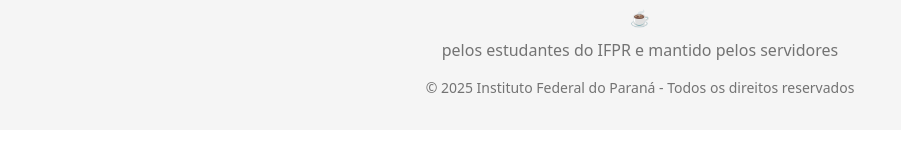
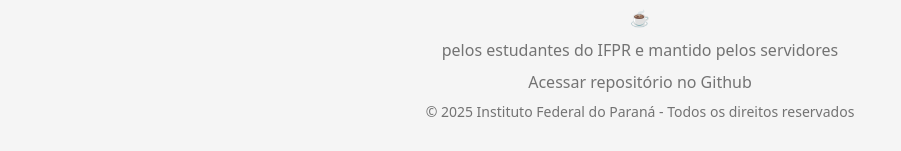
Before and after one commit to HenriqueSagawaIFPR/vitrine-projetos-ifpr, a Next.js app: page / in a window 1280 px wide. Shown: the part 4548-4699 px from the top of the page, without its empty margins (0-901 px from the left). Before the commit the page ends 4678 px from the top, so only its background shows below. Built offline with nearby package versions, Linux system fonts and the light colour scheme; no server answers; the database is empty.

Commit message:
Update footer.tsx

```diff
--- a/src/components/footer.tsx
+++ b/src/components/footer.tsx
@@ -8,7 +8,7 @@ export function Footer() {
           <span>Desenvolvido com</span>
           ☕
           <span>pelos estudantes do IFPR e mantido pelos servidores</span>
-          <Link href="https://github.com/HenriqueSagawaIFPR/vitrine-projetos-ifpr" target="_blank"></Link>
+          <Link href="https://github.com/HenriqueSagawaIFPR/vitrine-projetos-ifpr" target="_blank" classname="text-blue-500">Acessar repositório no Github</Link>
         </div>
         <p className="text-sm text-muted-foreground">
           © {new Date().getFullYear()} Instituto Federal do Paraná - Todos os direitos reservados
```
